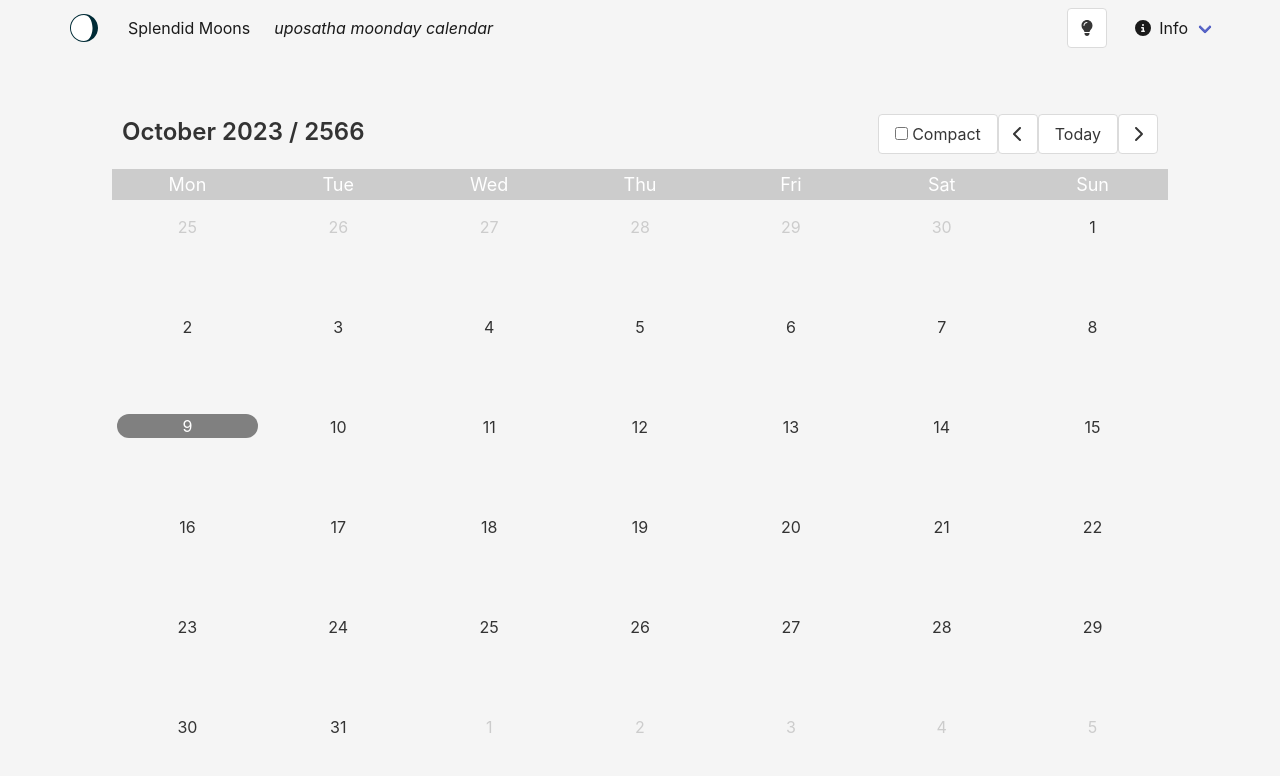
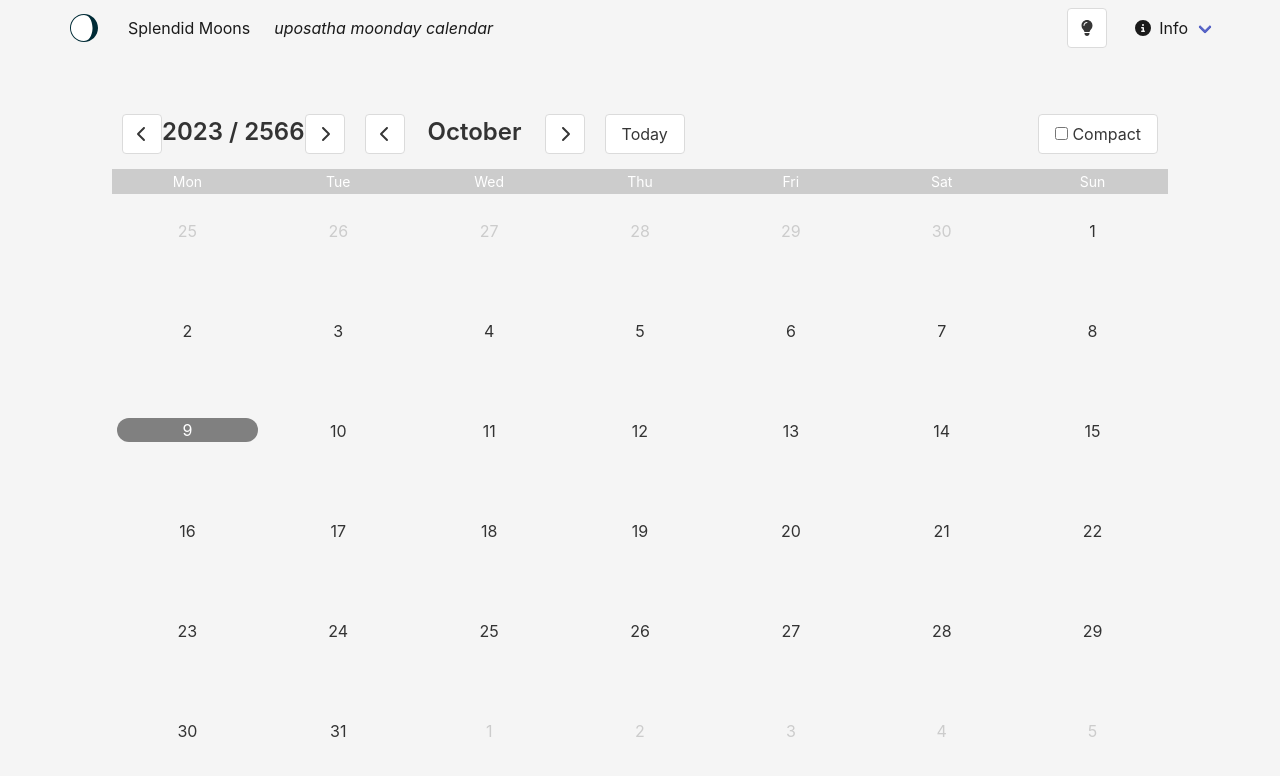
Before and after one commit to splendidmoons/splendidmoons.github.io, a Nuxt app: page / in a window 1280 px wide. Shown: the top 776 px of the page. Built offline with nearby package versions, Linux system fonts and the light colour scheme.

Commit message:
year/month selection

```diff
--- a/components/CalendarDateIndicator.vue
+++ b/components/CalendarDateIndicator.vue
@@ -1,28 +1,135 @@
 <template>
-  <div class="calendar-date-indicator">{{ selectedMonth }}</div>
+  <div class="calendar-date-indicator">
+    <button
+      :class="[is_dark ? 'is-dark' : '', 'button']"
+      @click="selectPreviousYear"
+    >
+      <span class="icon">
+        <font-awesome-icon icon="fa-solid fa-chevron-left" />
+      </span>
+    </button>
+
+    <div class="date-label">{{ selectedYear }}</div>
+
+    <button
+      :class="[is_dark ? 'is-dark' : '', 'button']"
+      @click="selectNextYear"
+    >
+      <span class="icon">
+        <font-awesome-icon icon="fa-solid fa-chevron-right" />
+      </span>
+    </button>
+
+    <div class="button-spacer"></div>
+
+    <button
+      :class="[is_dark ? 'is-dark' : '', 'button']"
+      @click="selectPreviousMonth"
+    >
+      <span class="icon">
+        <font-awesome-icon icon="fa-solid fa-chevron-left" />
+      </span>
+    </button>
+
+    <div class="date-label" style="width: 140px;">{{ selectedMonth }}</div>
+
+    <button
+      :class="[is_dark ? 'is-dark' : '', 'button']"
+      @click="selectNextMonth"
+    >
+      <span class="icon">
+        <font-awesome-icon icon="fa-solid fa-chevron-right" />
+      </span>
+    </button>
+
+    <div class="button-spacer"></div>
+
+    <button
+      :class="[is_dark ? 'is-dark' : '', 'button']"
+      @click="selectCurrent"
+    >
+      <span>Today</span>
+    </button>
+  </div>
 </template>
 
 <script>
+ import dayjs from "dayjs";
+ import { mapWritableState } from 'pinia';
+ import { main_store } from '~/store/main';
+
  export default {
+   name: "CalendarDateIndicator",
+
    props: {
      selectedDate: {
        type: Object,
        required: true
+     },
+
+     currentDate: {
+       type: String,
+       required: true
+     },
+   },
+
+   computed: {
+     ...mapWritableState(main_store, ['is_dark']),
+
+     selectedYear() {
+       const be_year = this.selectedDate.year() + 543;
+       return this.selectedDate.format("YYYY") + " / " + be_year;
+     },
+
+     selectedMonth() {
+       return this.selectedDate.format("MMMM");
      }
    },
 
-  computed: {
-    selectedMonth() {
-      const be_year = this.selectedDate.year() + 543;
-      return this.selectedDate.format("MMMM YYYY") + " / " + be_year;
-    }
+   methods: {
+     selectPreviousYear() {
+       let newSelectedDate = dayjs(this.selectedDate).subtract(1, "year");
+       this.$emit("dateSelected", newSelectedDate);
+     },
+
+     selectNextYear() {
+       let newSelectedDate = dayjs(this.selectedDate).add(1, "year");
+       this.$emit("dateSelected", newSelectedDate);
+     },
+
+     selectPreviousMonth() {
+       let newSelectedDate = dayjs(this.selectedDate).subtract(1, "month");
+       this.$emit("dateSelected", newSelectedDate);
+     },
+
+     selectNextMonth() {
+       let newSelectedDate = dayjs(this.selectedDate).add(1, "month");
+       this.$emit("dateSelected", newSelectedDate);
+     },
+
+     selectCurrent() {
+       let newSelectedDate = dayjs(this.currentDate);
+       this.$emit("dateSelected", newSelectedDate);
+     },
    }
  };
 </script>
 
 <style scoped lang="sass">
  .calendar-date-indicator
+   display: flex
+   justify-content: space-between
+
+   .date-label
      font-size: 24px
      font-weight: 600
-  color: var(--grey-00)
+     text-align: center
+
+ .calendar-date-indicator > button
+   cursor: pointer
+   user-select: none
+
+ .button-spacer
+   display: inline-block
+   padding-left: 20px
 </style>
--- a/components/CalendarDateSelector.vue
+++ /dev/null
@@ -1,89 +0,0 @@
-<template>
-  <div class="calendar-date-selector">
-    <button :class="[is_dark ? 'is-dark' : '', 'button']" >
-      <label class="checkbox">
-        <input type="checkbox">
-        Compact
-      </label>
-    </button>
-
-    <button
-      :class="[is_dark ? 'is-dark' : '', 'button']"
-      @click="selectPrevious"
-    >
-      <span class="icon">
-        <font-awesome-icon icon="fa-solid fa-chevron-left" />
-      </span>
-    </button>
-
-    <button
-      :class="[is_dark ? 'is-dark' : '', 'button']"
-      @click="selectCurrent"
-    >
-      <span>Today</span>
-    </button>
-
-    <button
-      :class="[is_dark ? 'is-dark' : '', 'button']"
-      @click="selectNext"
-    >
-      <span class="icon">
-        <font-awesome-icon icon="fa-solid fa-chevron-right" />
-      </span>
-    </button>
-  </div>
-</template>
-
-<script>
- import dayjs from "dayjs";
- import { mapWritableState } from 'pinia';
- import { main_store } from '~/store/main';
-
- export default {
-   name: "CalendarModeSelector",
-
-   props: {
-     currentDate: {
-       type: String,
-       required: true
-     },
-
-     selectedDate: {
-       type: Object,
-       required: true
-     }
-   },
-
-   computed: {
-     ...mapWritableState(main_store, ['is_dark']),
-   },
-
-   methods: {
-     selectPrevious() {
-       let newSelectedDate = dayjs(this.selectedDate).subtract(1, "month");
-       this.$emit("dateSelected", newSelectedDate);
-     },
-
-     selectCurrent() {
-       let newSelectedDate = dayjs(this.currentDate);
-       this.$emit("dateSelected", newSelectedDate);
-     },
-
-     selectNext() {
-       let newSelectedDate = dayjs(this.selectedDate).add(1, "month");
-       this.$emit("dateSelected", newSelectedDate);
-     }
-   }
- };
-</script>
-
-<style scoped lang="sass">
- .calendar-date-selector
-   display: flex
-   justify-content: space-between
-   color: var(--grey-800)
-
- .calendar-date-selector > *
-   cursor: pointer
-   user-select: none
-</style>
--- /dev/null
+++ b/components/CalendarModeSelector.vue
@@ -0,0 +1,34 @@
+<template>
+  <div class="calendar-mode-selector">
+    <button :class="[is_dark ? 'is-dark' : '', 'button']" >
+      <label class="checkbox">
+        <input type="checkbox">
+        Compact
+      </label>
+    </button>
+  </div>
+</template>
+
+<script>
+ import dayjs from "dayjs";
+ import { mapWritableState } from 'pinia';
+ import { main_store } from '~/store/main';
+
+ export default {
+   name: "CalendarModeSelector",
+
+   computed: {
+     ...mapWritableState(main_store, ['is_dark']),
+   },
+ };
+</script>
+
+<style scoped lang="sass">
+ .calendar-mode-selector
+   display: flex
+   justify-content: space-between
+
+ .calendar-mode-selector > *
+   cursor: pointer
+   user-select: none
+</style>
--- a/components/CalendarMonth.vue
+++ b/components/CalendarMonth.vue
@@ -3,15 +3,13 @@
         <div class="calendar-month">
             <div class="calendar-month-header">
                 <CalendarDateIndicator
+                    class="calendar-month-header-selected-month"
                     :selected-date="selectedDate"
-                    class="calendar-month-header-selected-month"
+                    :current-date="today"
+                    @dateSelected="selectDate"
                 />
 
-                <CalendarDateSelector
-                    :current-date="today"
-                    :selected-date="selectedDate"
-                    @dateSelected="selectDate"
-                />
+                <CalendarModeSelector />
             </div>
 
             <CalendarWeekdays/>
@@ -34,7 +32,7 @@
  import weekOfYear from "dayjs/plugin/weekOfYear";
  import CalendarMonthDayItem from "./CalendarMonthDayItem";
  import CalendarDateIndicator from "./CalendarDateIndicator";
- import CalendarDateSelector from "./CalendarDateSelector";
+ import CalendarModeSelector from "./CalendarModeSelector";
  import CalendarWeekdays from "./CalendarWeekdays";
 
  dayjs.extend(weekday);
@@ -46,7 +44,7 @@
      components: {
          CalendarMonthDayItem,
          CalendarDateIndicator,
-         CalendarDateSelector,
+         CalendarModeSelector,
          CalendarWeekdays
      },
 
@@ -194,6 +192,6 @@ li
 .days-grid
   height: 100%
   position: relative
-  grid-column-gap: var(--grid-gap)
-  grid-row-gap: var(--grid-gap)
+  // grid-column-gap: var(--grid-gap)
+  // grid-row-gap: var(--grid-gap)
 </style>
--- a/components/CalendarWeekdays.vue
+++ b/components/CalendarWeekdays.vue
@@ -22,11 +22,11 @@ export default {
 .day-of-week
   display: grid
   grid-template-columns: repeat(7, 1fr)
-  font-size: 18px
+  font-size: 14px
   padding-bottom: 2px
   padding-top: 2px
   margin-top: 5px
-  margin-bottom: 10px
+  margin-bottom: 20px
 
 .day-of-week
   color: #fff
--- a/layouts/default.vue
+++ b/layouts/default.vue
@@ -18,7 +18,6 @@
 
      mounted() {
          let is_dark_str = localStorage.getItem('is_dark');
-         console.log(is_dark_str);
 
          if (is_dark_str !== 'undefined' && is_dark_str !== null) {
              main_store().set_is_dark((is_dark_str === 'true'));
```
Lines whose indentation alone changed are shown as unchanged.
